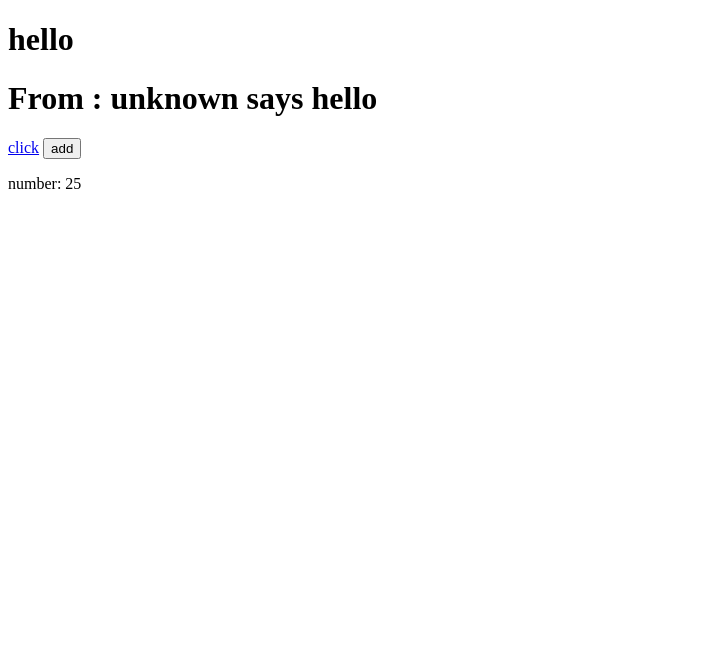
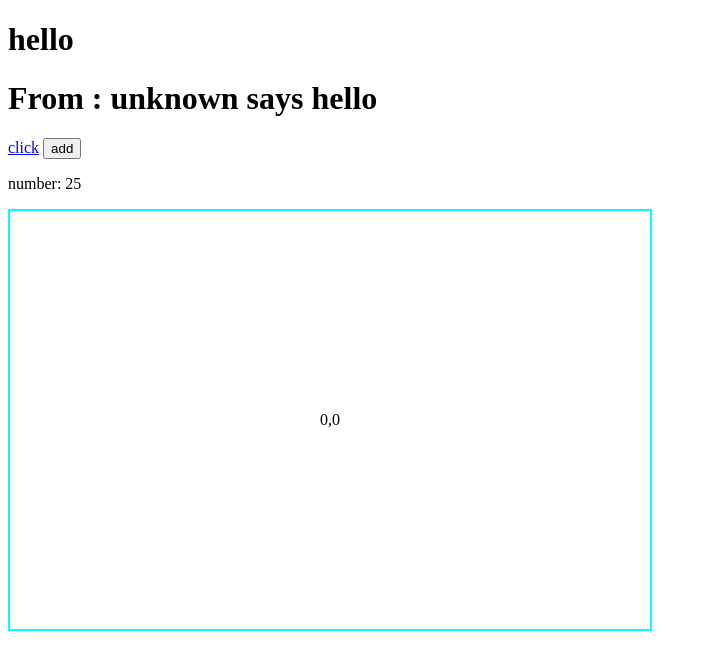
Before and after one commit to bijayee-saswata/vuejs, a plain HTML site: page index.html in a window 1280 px wide. Shown: the whole page, without its empty margins (0-707 px from the left). Drawn offline with nearby package versions, Linux system fonts and the light colour scheme.

Commit message:
events and directives

```diff
--- a/app.js
+++ b/app.js
@@ -3,7 +3,9 @@ new Vue({
     data: {
         name : 'hello',
         website: 'www.google.com',
-        num: 25
+        num: 25,
+        x: 0,
+        y: 0
     },
     methods: {
         greet : function(msg){
@@ -11,6 +13,10 @@ new Vue({
         },
         add : function(){
             return this.num++;
+        } ,
+        update: function(event){
+            this.x = event.offsetX,
+            this.y = event.offsetY
         }
     }
 });
--- a/index.html
+++ b/index.html
@@ -17,6 +17,9 @@
         <a v-bind:href="website">click</a>
         <button v-on:click="add">add</button>
         <p>number: {{ num }}</p>
+        <div id="canvas" v-on:mousemove="update">
+            {{x}},{{y}}
+        </div>
     </div>
     <script src="app.js"></script>
 </body>
--- a/style.css
+++ b/style.css
@@ -0,0 +1,6 @@
+#canvas{
+    width: 600px;
+    padding: 200px 20px;
+    text-align: center;
+    border: 2px solid aqua;
+}
```
